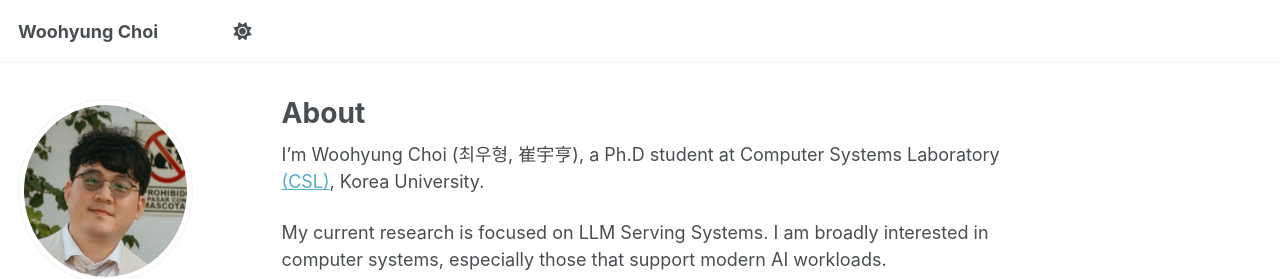
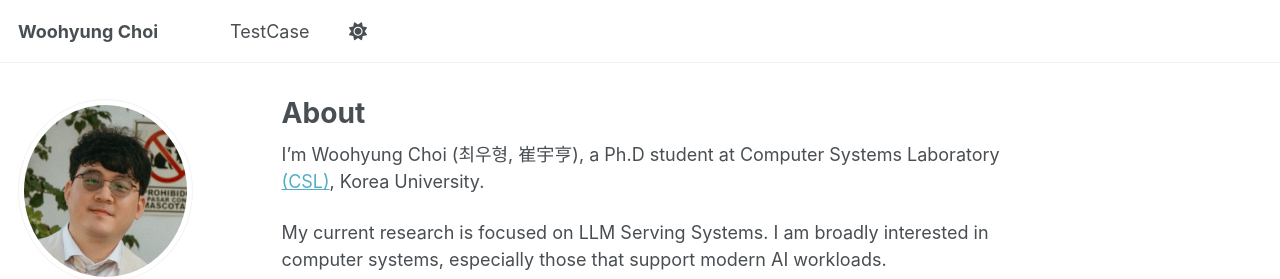
Before and after one commit to ItsAbdula/itsabdula.github.io, a Jekyll site: the page built from _pages/about.md, in a window 1280 px wide. Shown: the top 279 px of the page. Built offline with Jekyll 4.4.1, drawn with Linux system fonts in a browser that asks for light colours; some web fonts are replaced; a script that is not in the unit is left out.

Commit message:
Add notice for test-case

```diff
--- a/_data/navigation.yml
+++ b/_data/navigation.yml
@@ -8,6 +8,8 @@
 #      Markdown formatted page while the second is generated using JSON.
 
 main:
+  - title: "TestCase"
+    url: /test-case/
   # - title: "Publications"
   #   url: /publications/
 
```
